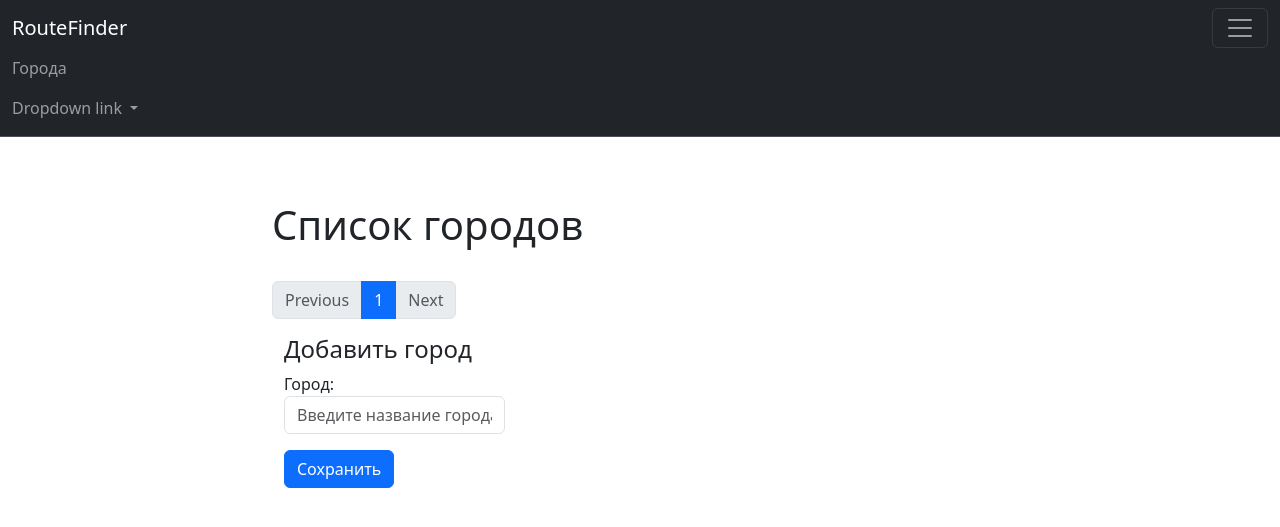
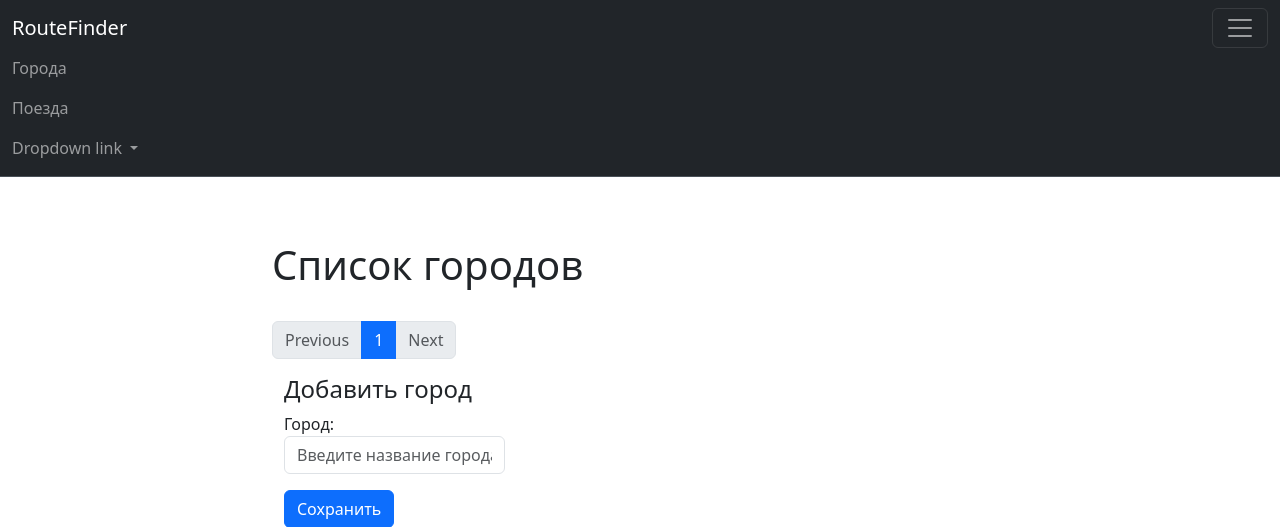
Before and after one commit to RuslanGafurov/RouteFinder, a Django app: page /cities/ in a window 1280 px wide, after a click that opens the changed part. Shown: the top 527 px of the page. Run offline with Django 4.2, Linux system fonts and the light colour scheme; data that the repository does not hold is empty.

Commit message:
Added trains link

```diff
--- a/templates/base.html
+++ b/templates/base.html
@@ -23,6 +23,9 @@
                 <ul class="navbar-nav">
                 <li class="nav-item">
                     <a class="nav-link" href="{% url 'cities:list' %}">Города</a>
+                </li>
+                <li class="nav-item">
+                    <a class="nav-link" href="{% url 'trains:list' %}">Поезда</a>
                 </li>
                 <li class="nav-item dropdown">
                     <a class="nav-link dropdown-toggle" href="#" role="button" data-bs-toggle="dropdown" aria-expanded="false">
```
